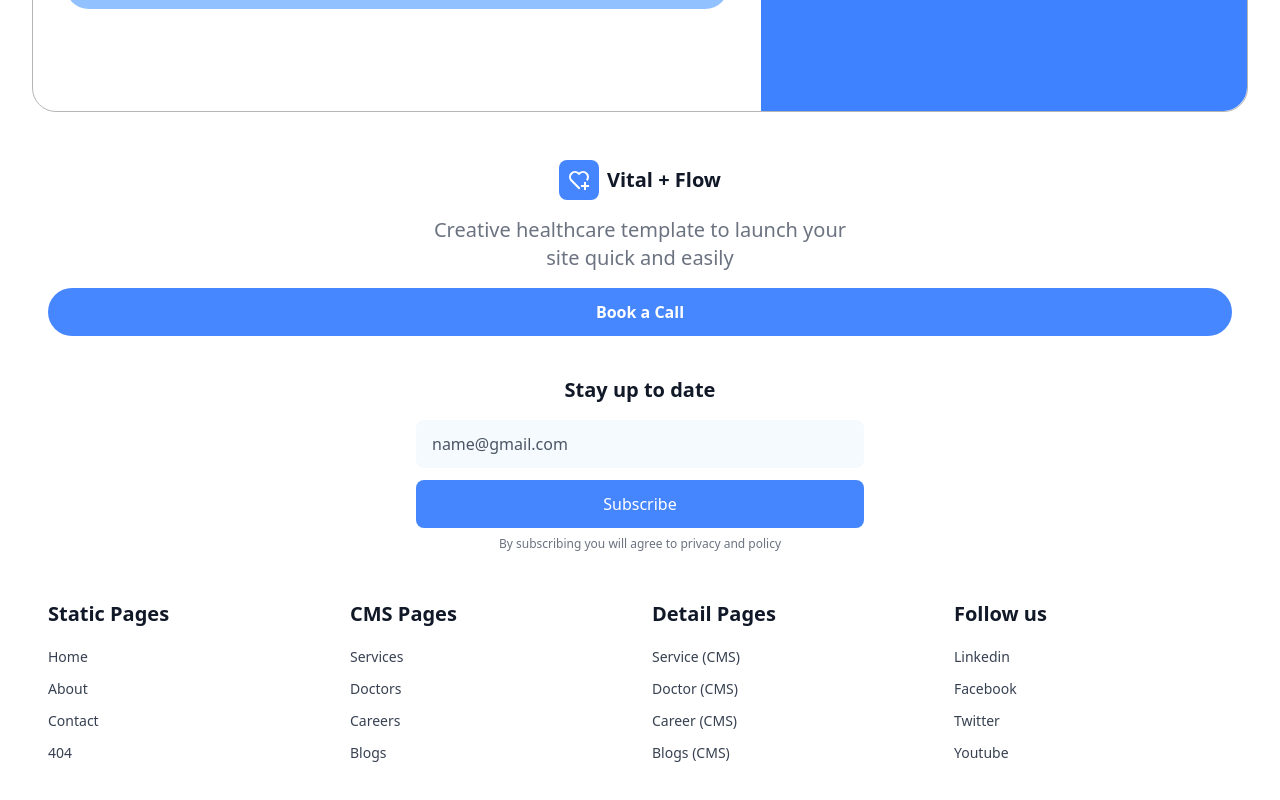
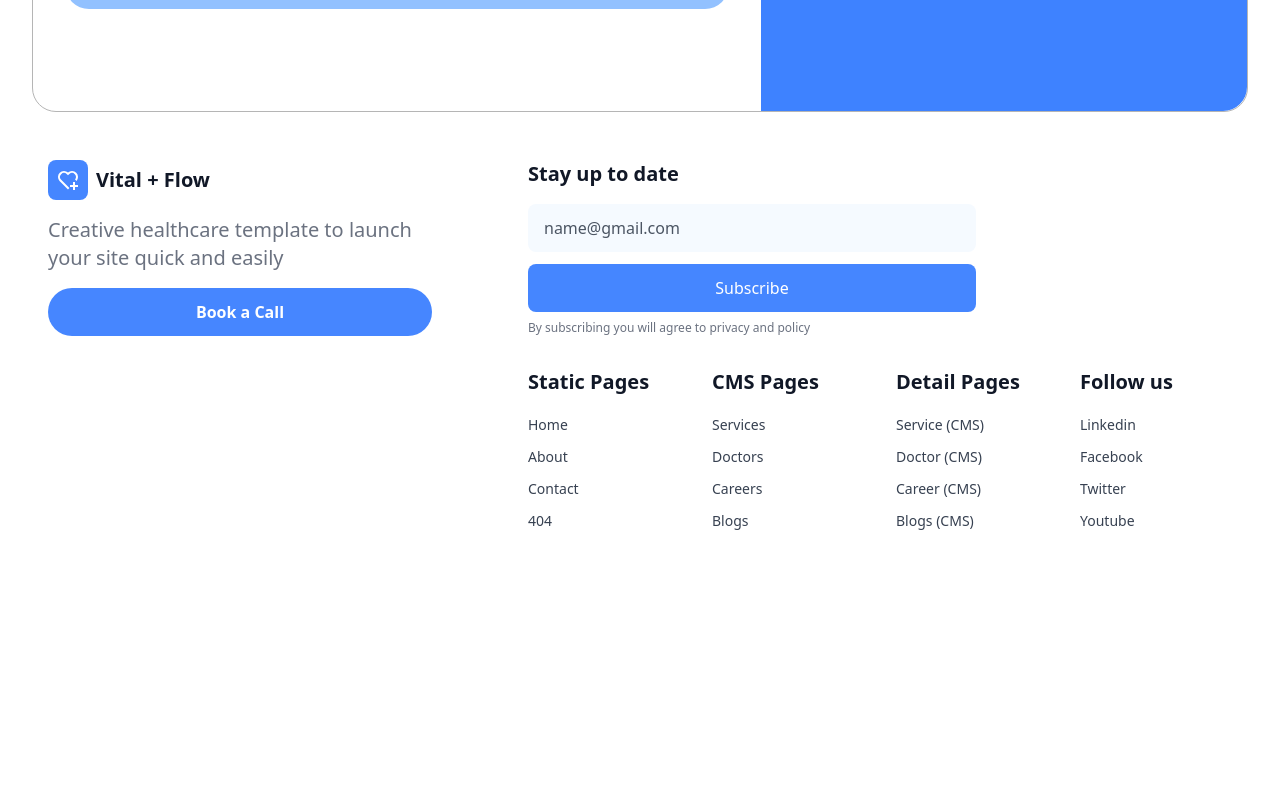
Before and after one commit to ibrahimkhail52/vital-flow-website, a React (Vite) app: page /book-call in a window 1280 px wide. Shown: the part 949-1749 px from the top of the page. After the commit the page ends 1529 px from the top, so only its background shows below. Built offline with nearby package versions, Linux system fonts and the light colour scheme.

Commit message:
fix Bugs

```diff
--- a/src/Components/Footer/Footer.jsx
+++ b/src/Components/Footer/Footer.jsx
@@ -6,13 +6,12 @@ export default function Footer() {
   const navigate = useNavigate();
 
   return (
-    <footer className="py-12 sm:py-16 px-4 sm:px-6 md:px-12 lg:px-24 text-gray-900">
-      <div className="max-w-7xl mx-auto flex flex-col lg:flex-row gap-10 lg:gap-24">
-        {/* ================= LEFT SIDE ================= */}
-        <div className="lg:flex-1 space-y-4 lg:max-w-sm text-center lg:text-left">
+    <footer className="py-12 sm:py-16 px-4 sm:px-6 md:px-12 lg:px-44 text-gray-900">
+      <div className="max-w-7xl mx-auto flex flex-col md:flex-row gap-12 md:gap-24">
+        <div className="md:flex-1 space-y-4 md:max-w-sm text-center md:text-left">
           <Link
             to="/"
-            className="flex items-center justify-center lg:justify-start gap-2"
+            className="flex items-center justify-center md:justify-start gap-2"
           >
             <div className="p-2 rounded-lg bg-[#4586FF]">
               <img src={logoimg} alt="Vital + Flow Logo" className="w-6 h-6" />
@@ -20,16 +19,13 @@ export default function Footer() {
             <p className="text-xl font-semibold">Vital + Flow</p>
           </Link>
 
-          <p className="text-gray-500 font-medium text-base sm:text-lg md:text-xl max-w-md mx-auto lg:mx-0">
+          <p className="text-gray-500 font-medium text-base sm:text-lg md:text-xl max-w-md mx-auto md:mx-0">
             Creative healthcare template to launch your site quick and easily
           </p>
 
-          <div className="flex justify-center lg:justify-start">
+          <div className="flex justify-center md:justify-start">
             <button
-              onClick={() => {
-                navigate("/book-call");
-                window.scrollTo(0, 0);
-              }}
+              onClick={() => navigate("/book-call")}
               className="group relative overflow-hidden rounded-full bg-[rgb(70,134,255)] px-6 py-3 text-white font-semibold transition-transform duration-300 w-full sm:w-auto"
             >
               <span className="relative block overflow-hidden">
@@ -44,14 +40,12 @@ export default function Footer() {
           </div>
         </div>
 
-        {/* ================= RIGHT SIDE ================= */}
-        <div className="lg:flex-1 flex flex-col gap-12 lg:gap-16">
-          {/* ================= Subscribe Section ================= */}
-          <div className="w-full text-center lg:text-left">
+        <div className="md:flex-1 grid grid-cols-2 md:grid-cols-4 gap-6 md:gap-8 lg:gap-12">
+          <div className="col-span-2 md:col-span-4 mb-4 md:mb-0 text-center md:text-left">
             <h3 className="font-semibold text-xl sm:text-2xl mb-4">
               Stay up to date
             </h3>
-            <div className="flex flex-col sm:flex-row gap-3 max-w-md mx-auto lg:mx-0">
+            <div className="flex flex-col sm:flex-row gap-3 max-w-md mx-auto md:mx-0">
               <input
                 type="email"
                 placeholder="name@gmail.com"
@@ -61,15 +55,12 @@ export default function Footer() {
                 Subscribe
               </button>
             </div>
-            <p className="text-xs sm:text-sm text-gray-500 mt-2 max-w-md mx-auto lg:mx-0">
+            <p className="text-xs sm:text-sm text-gray-500 mt-2 max-w-md mx-auto md:mx-0">
               By subscribing you will agree to privacy and policy
             </p>
           </div>
 
-          {/* ================= Links Section - 2 columns on small screens ================= */}
-          <div className="grid grid-cols-2 md:grid-cols-4 gap-6 md:gap-6 lg:gap-8 text-left">
-            {/* Static Pages */}
-            <div>
+          <div className="text-left">
             <h3 className="font-semibold text-base sm:text-lg md:text-xl mb-3 md:mb-4">
               Static Pages
             </h3>
@@ -77,7 +68,7 @@ export default function Footer() {
               <li>
                 <Link
                   to="/"
-                    className="text-sm sm:text-base hover:text-[#4586FF] transition"
+                  className="text-sm sm:text-base hover:text-[#999797] transition"
                 >
                   Home
                 </Link>
@@ -85,7 +76,7 @@ export default function Footer() {
               <li>
                 <Link
                   to="/about"
-                    className="text-sm sm:text-base hover:text-[#4586FF] transition"
+                  className="text-sm sm:text-base hover:text-[#999797] transition"
                 >
                   About
                 </Link>
@@ -93,7 +84,7 @@ export default function Footer() {
               <li>
                 <Link
                   to="/contact"
-                    className="text-sm sm:text-base hover:text-[#4586FF] transition"
+                  className="text-sm sm:text-base hover:text-[#999797] transition"
                 >
                   Contact
                 </Link>
@@ -101,7 +92,7 @@ export default function Footer() {
               <li>
                 <Link
                   to="*"
-                    className="text-sm sm:text-base hover:text-[#4586FF] transition"
+                  className="text-sm sm:text-base hover:text-[#999797] transition"
                 >
                   404
                 </Link>
@@ -109,8 +100,7 @@ export default function Footer() {
             </ul>
           </div>
 
-            {/* CMS Pages */}
-            <div>
+          <div className="text-left">
             <h3 className="font-semibold text-base sm:text-lg md:text-xl mb-3 md:mb-4">
               CMS Pages
             </h3>
@@ -118,7 +108,7 @@ export default function Footer() {
               <li>
                 <Link
                   to="/services"
-                    className="text-sm sm:text-base hover:text-[#4586FF] transition"
+                  className="text-sm sm:text-base hover:text-[#999797] transition"
                 >
                   Services
                 </Link>
@@ -126,7 +116,7 @@ export default function Footer() {
               <li>
                 <Link
                   to="/doctors"
-                    className="text-sm sm:text-base hover:text-[#4586FF] transition"
+                  className="text-sm sm:text-base hover:text-[#999797] transition"
                 >
                   Doctors
                 </Link>
@@ -134,7 +124,7 @@ export default function Footer() {
               <li>
                 <Link
                   to="/careers"
-                    className="text-sm sm:text-base hover:text-[#4586FF] transition"
+                  className="text-sm sm:text-base hover:text-[#999797] transition"
                 >
                   Careers
                 </Link>
@@ -142,7 +132,7 @@ export default function Footer() {
               <li>
                 <Link
                   to="/blogs"
-                    className="text-sm sm:text-base hover:text-[#4586FF] transition"
+                  className="text-sm sm:text-base hover:text-[#999797] transition"
                 >
                   Blogs
                 </Link>
@@ -150,8 +140,7 @@ export default function Footer() {
             </ul>
           </div>
 
-            {/* Detail Pages */}
-            <div>
+          <div className="text-left">
             <h3 className="font-semibold text-base sm:text-lg md:text-xl mb-3 md:mb-4">
               Detail Pages
             </h3>
@@ -159,7 +148,7 @@ export default function Footer() {
               <li>
                 <Link
                   to="/service-detail"
-                    className="text-sm sm:text-base hover:text-[#4586FF] transition"
+                  className="text-sm sm:text-base hover:text-[#999797] transition"
                 >
                   Service (CMS)
                 </Link>
@@ -167,7 +156,7 @@ export default function Footer() {
               <li>
                 <Link
                   to="/doctor-detail"
-                    className="text-sm sm:text-base hover:text-[#4586FF] transition"
+                  className="text-sm sm:text-base hover:text-[#999797] transition"
                 >
                   Doctor (CMS)
                 </Link>
@@ -175,7 +164,7 @@ export default function Footer() {
               <li>
                 <Link
                   to="/career-detail"
-                    className="text-sm sm:text-base hover:text-[#4586FF] transition"
+                  className="text-sm sm:text-base hover:text-[#999797] transition"
                 >
                   Career (CMS)
                 </Link>
@@ -183,7 +172,7 @@ export default function Footer() {
               <li>
                 <Link
                   to="/blog-detail"
-                    className="text-sm sm:text-base hover:text-[#4586FF] transition"
+                  className="text-sm sm:text-base hover:text-[#999797] transition"
                 >
                   Blogs (CMS)
                 </Link>
@@ -191,8 +180,7 @@ export default function Footer() {
             </ul>
           </div>
 
-            {/* Follow Us */}
-            <div>
+          <div className="text-left">
             <h3 className="font-semibold text-base sm:text-lg md:text-xl mb-3 md:mb-4">
               Follow us
             </h3>
@@ -202,7 +190,7 @@ export default function Footer() {
                   href="https://linkedin.com"
                   target="_blank"
                   rel="noopener noreferrer"
-                    className="text-sm sm:text-base hover:text-[#4586FF] transition"
+                  className="text-sm sm:text-base hover:text-[#999797] transition"
                 >
                   Linkedin
                 </a>
@@ -212,7 +200,7 @@ export default function Footer() {
                   href="https://facebook.com"
                   target="_blank"
                   rel="noopener noreferrer"
-                    className="text-sm sm:text-base hover:text-[#4586FF] transition"
+                  className="text-sm sm:text-base hover:text-[#999797] transition"
                 >
                   Facebook
                 </a>
@@ -222,7 +210,7 @@ export default function Footer() {
                   href="https://twitter.com"
                   target="_blank"
                   rel="noopener noreferrer"
-                    className="text-sm sm:text-base hover:text-[#4586FF] transition"
+                  className="text-sm sm:text-base hover:text-[#999797] transition"
                 >
                   Twitter
                 </a>
@@ -232,7 +220,7 @@ export default function Footer() {
                   href="https://youtube.com"
                   target="_blank"
                   rel="noopener noreferrer"
-                    className="text-sm sm:text-base hover:text-[#4586FF] transition"
+                  className="text-sm sm:text-base hover:text-[#999797] transition"
                 >
                   Youtube
                 </a>
@@ -241,7 +229,6 @@ export default function Footer() {
           </div>
         </div>
       </div>
-      </div>
     </footer>
   );
 }
```
Also changed, not shown: src/Components/Book Call/ContactUs.jsx (+12 -43 lines), 1 other file (tests, documents, lock files or other folders). Lines whose indentation alone changed are shown as unchanged.
